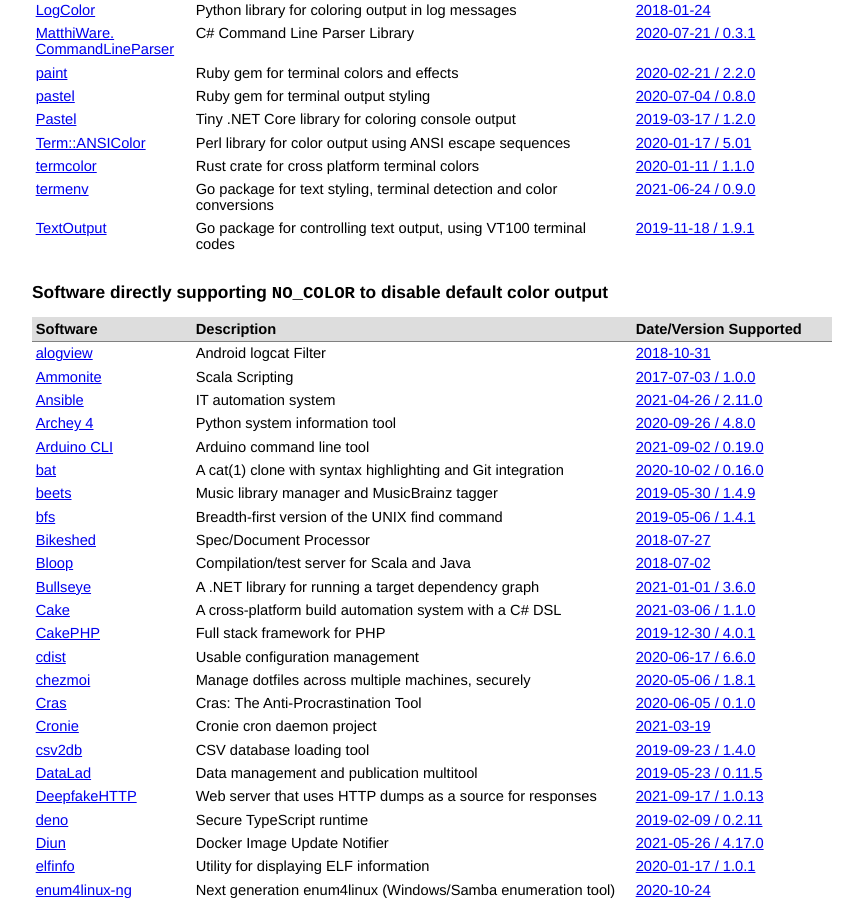
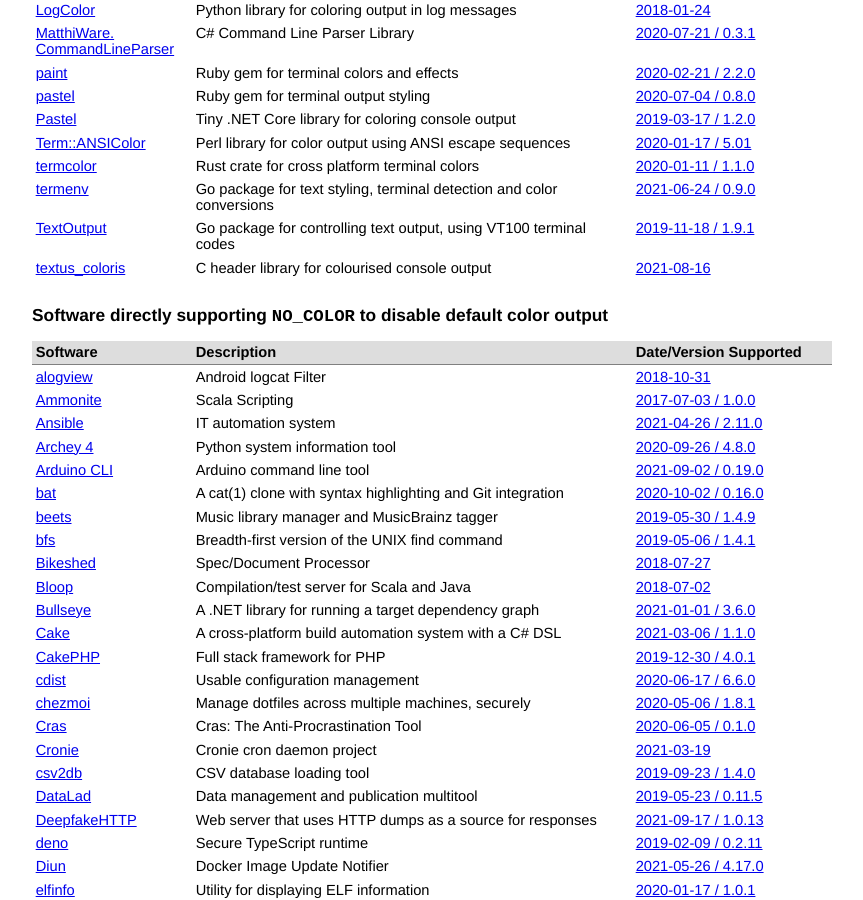
Before and after one commit to jcs/no_color, a Jekyll site: the page built from index.md, in a window 1280 px wide and 900 px high, scrolled down 1082 px. Shown: the whole window, without its empty margins (208-1071 px from the left). Built offline with Jekyll 4.4.1, drawn with Linux system fonts in a browser that asks for light colours; our own code applies the rules of GitHub Pages for plain Markdown files.

Commit message:
Add textus_coloris (#136)

```diff
--- a/index.md
+++ b/index.md
@@ -85,6 +85,7 @@ color via `NO_COLOR`.
 | [termcolor](https://github.com/BurntSushi/termcolor) | Rust crate for cross platform terminal colors | [2020-01-11 / 1.1.0](https://github.com/BurntSushi/termcolor/commit/423e28eb69a77799179474575869c5b0433d6adb) |
 | [termenv](https://github.com/muesli/termenv) | Go package for text styling, terminal detection and color conversions | [2021-06-24 / 0.9.0](https://github.com/muesli/termenv/releases/tag/v0.9.0) |
 | [TextOutput](https://github.com/xyproto/textoutput) | Go package for controlling text output, using VT100 terminal codes | [2019-11-18 / 1.9.1](https://github.com/xyproto/textoutput/tree/v1.9.1) |
+| [textus\_coloris](https://github.com/ac000/textus_coloris) | C header library for colourised console output | [2021-08-16](https://github.com/ac000/textus_coloris/commit/4930b7a531beebf772f82b3dbaa60d0a47d50c1b) |
 {: rules="groups"}
 
 ## Software directly supporting `NO_COLOR` to disable default color output
```
